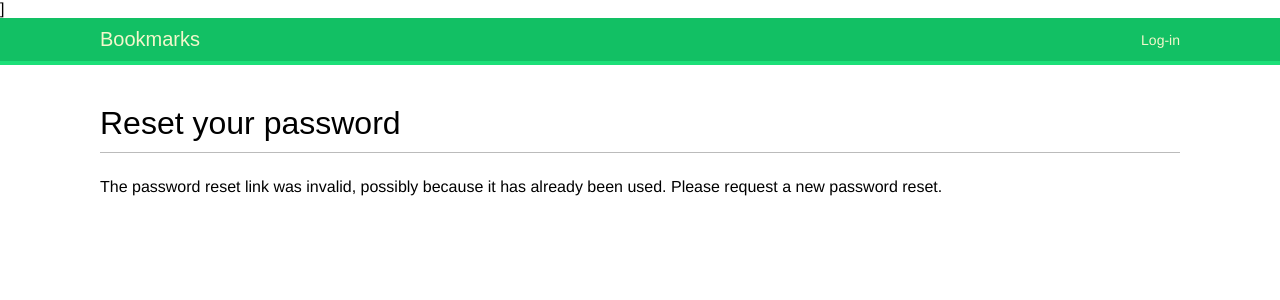
After one commit to casol/Social-web-app, a Django app: a page that uses bookmarks/account/templates/registration/password_reset_confirm.html in a window 1280 px wide. The commit adds this page. Shown: the top 300 px of the page. Run offline with Django 3.2, Linux system fonts and the light colour scheme; some web fonts are replaced.

Commit message:
Password reset views

```diff
--- a/bookmarks/account/templates/registration/login.html
+++ b/bookmarks/account/templates/registration/login.html
@@ -19,5 +19,7 @@
                 <input type="hidden" name="next" value="{{ next }}" />
                 <p><input type="submit" value="Log-in"></p>
             </form>
+            <p><a href="{% url "password_reset" %}">Forgotten your
+                password?</a></p>
         </div>
 {% endblock %}
--- /dev/null
+++ b/bookmarks/account/templates/registration/password_reset_confirm.html
@@ -0,0 +1,18 @@
+{% extends "base.html" %}
+
+{% block title %}Reset your password{% endblock %}
+
+{% block content %}
+    <h1>Reset your password</h1>
+    {% if validlink %}
+        <p>Please enter your new password twice:</p>
+        <form action="." method="post">
+            {{ form.as_p }}
+            {% csrf_token %}
+            <p><input type="submit" value="Change my password" /></p>
+        </form>
+    {% else %}
+        <p>The password reset link was invalid, possibly because it has
+already been used. Please request a new password reset.</p>
+    {% endif %}
+{% endblock %}
--- /dev/null
+++ b/bookmarks/account/templates/registration/password_reset_email.html
@@ -0,0 +1,4 @@
+Someone asked for password reset for email {{ email }}. Fallow the link below:
+{{ protocol }}://{{ domain }}{% url "password_reset_confirm"
+uidb64=uid token=token %}
+Your username, in case you've forgotten: {{ user.get_username }}
--- a/bookmarks/account/urls.py
+++ b/bookmarks/account/urls.py
@@ -28,4 +28,21 @@ urlpatterns = [
     url(r'^password_change/done/$',
         'django.contrib.auth.views.password_change_done',
         name='password_change_done'),
+
+    # restore password urls
+    url(r'^password-reset/$',
+        'django.contrib.auth.views.password_reset',
+        name='password_reset'),
+
+    url(r'^password-reset/done/$',
+        'django.contrib.auth.views.password_reset_done',
+        name='password_reset_done'),
+
+    url(r'^password-reset/confirm/(?P<uidb64>[-\w]+)/(?P<token>[-\w]+)/$',
+        'django.contrib.auth.views.password_reset_confirm',
+        name='password_change_confirm'),
+
+    url(r'^password-reset/complete/$',
+        'django.contrib.auth.views.password_reset_complete',
+        name='password_reset_complete'),
 ]
```
Also changed, not shown: bookmarks/account/templates/registration/password_reset_complete.html (added, +9 -0 lines), bookmarks/account/templates/registration/password_reset_done.html (added, +10 -0 lines), bookmarks/account/templates/registration/password_reset_form.html (added, +13 -0 lines).
